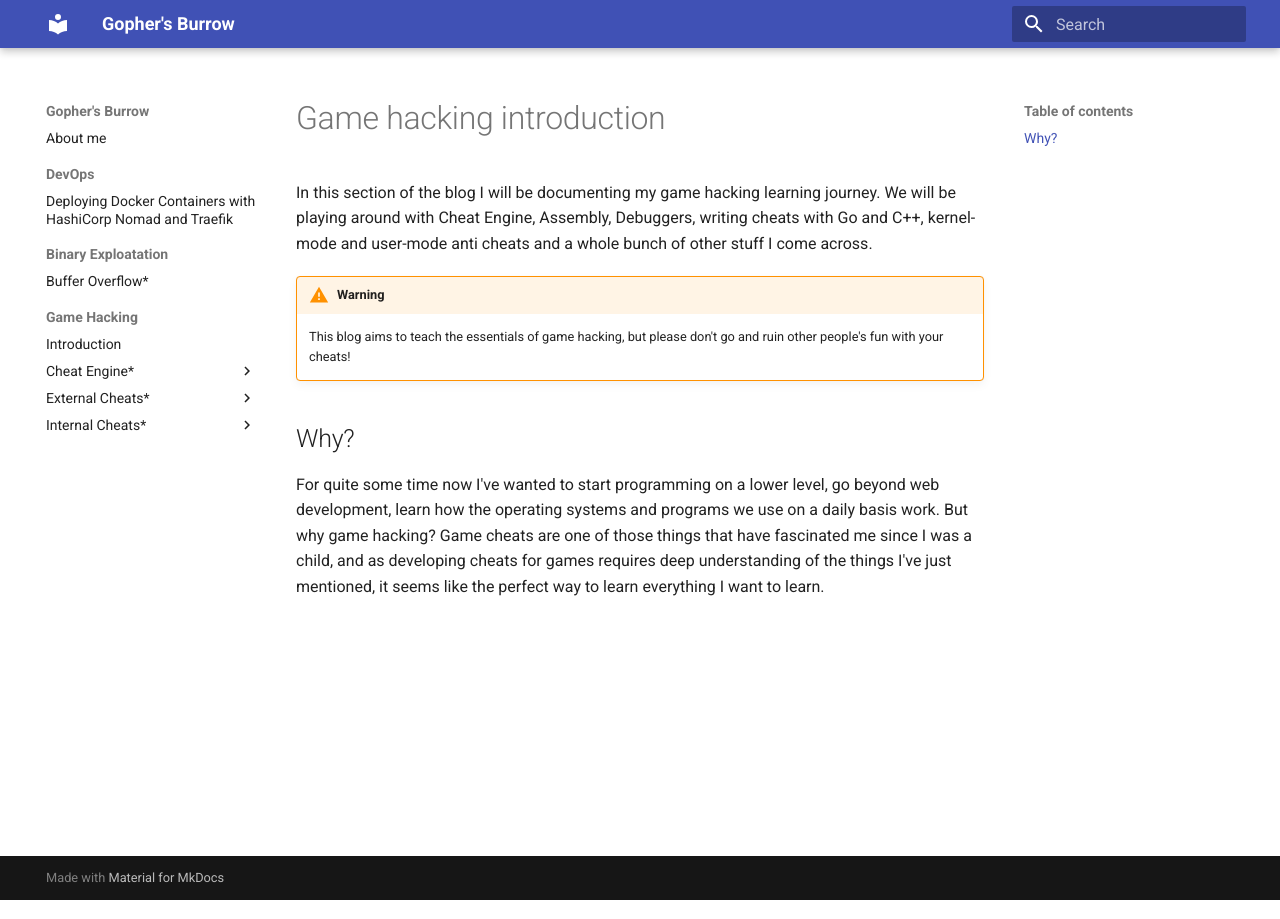
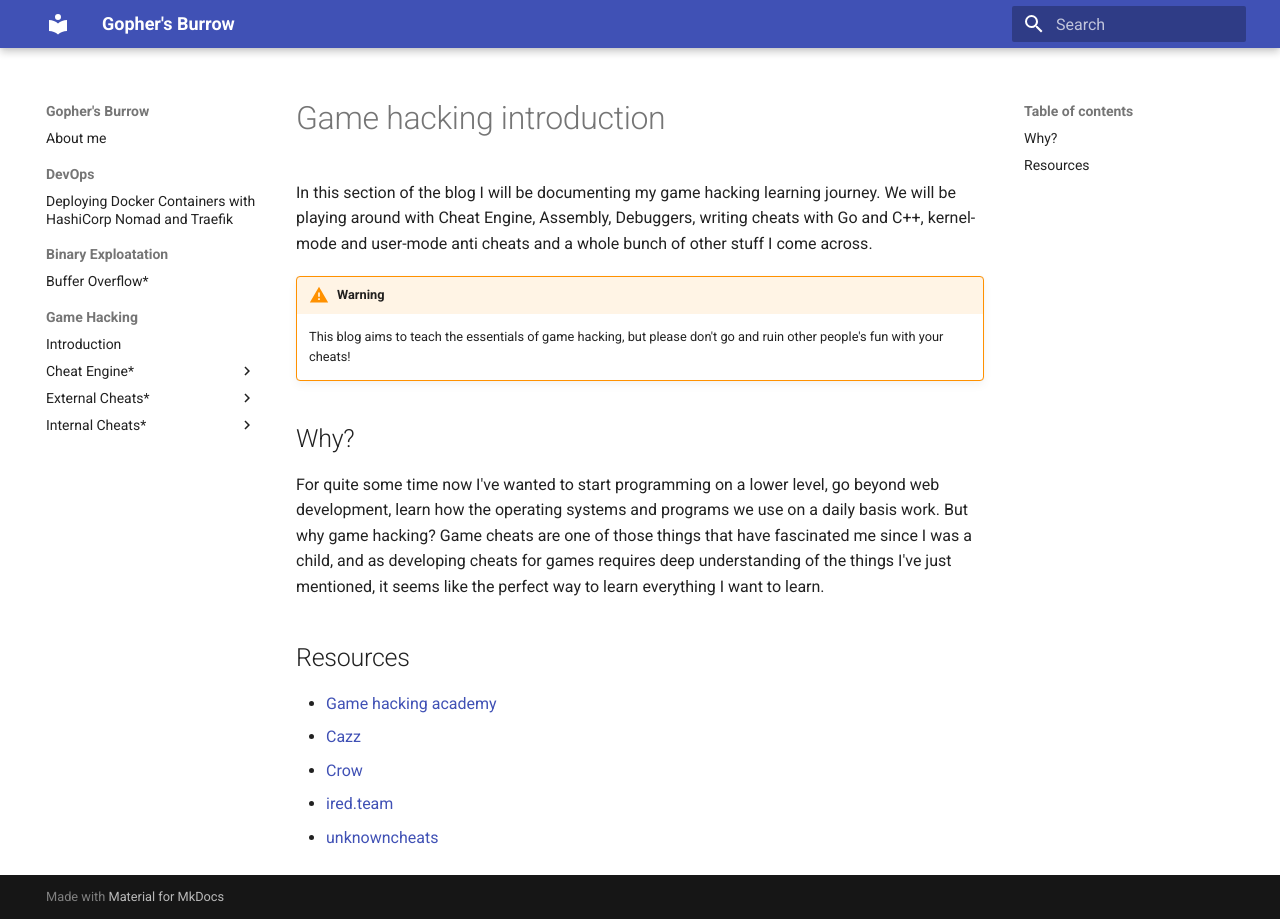
Before and after one commit to XiovV/blog, an MkDocs documentation site: the page built from docs/game_hacking/introduction.md, in a window 1280 px wide. Built offline with MkDocs 1.6.1 and Material for MkDocs 9.7.7, drawn with Linux system fonts in a browser that asks for light colours.

Commit message:
add resources

```diff
--- a/docs/game_hacking/introduction.md
+++ b/docs/game_hacking/introduction.md
@@ -7,3 +7,10 @@ In this section of the blog I will be documenting my game hacking learning journ
 
 ## Why?
 For quite some time now I've wanted to start programming on a lower level, go beyond web development, learn how the operating systems and programs we use on a daily basis work. But why game hacking? Game cheats are one of those things that have fascinated me since I was a child, and as developing cheats for games requires deep understanding of the things I've just mentioned, it seems like the perfect way to learn everything I want to learn.
+
+## Resources
+- [Game hacking academy](https://gamehacking.academy)
+- [Cazz](https://www.youtube.com/@cazz)
+- [Crow](https://www.youtube.com/@crr0ww)
+- [ired.team](https://www.ired.team)
+- [unknowncheats](https://www.unknowncheats.me/forum/index.php)
```
